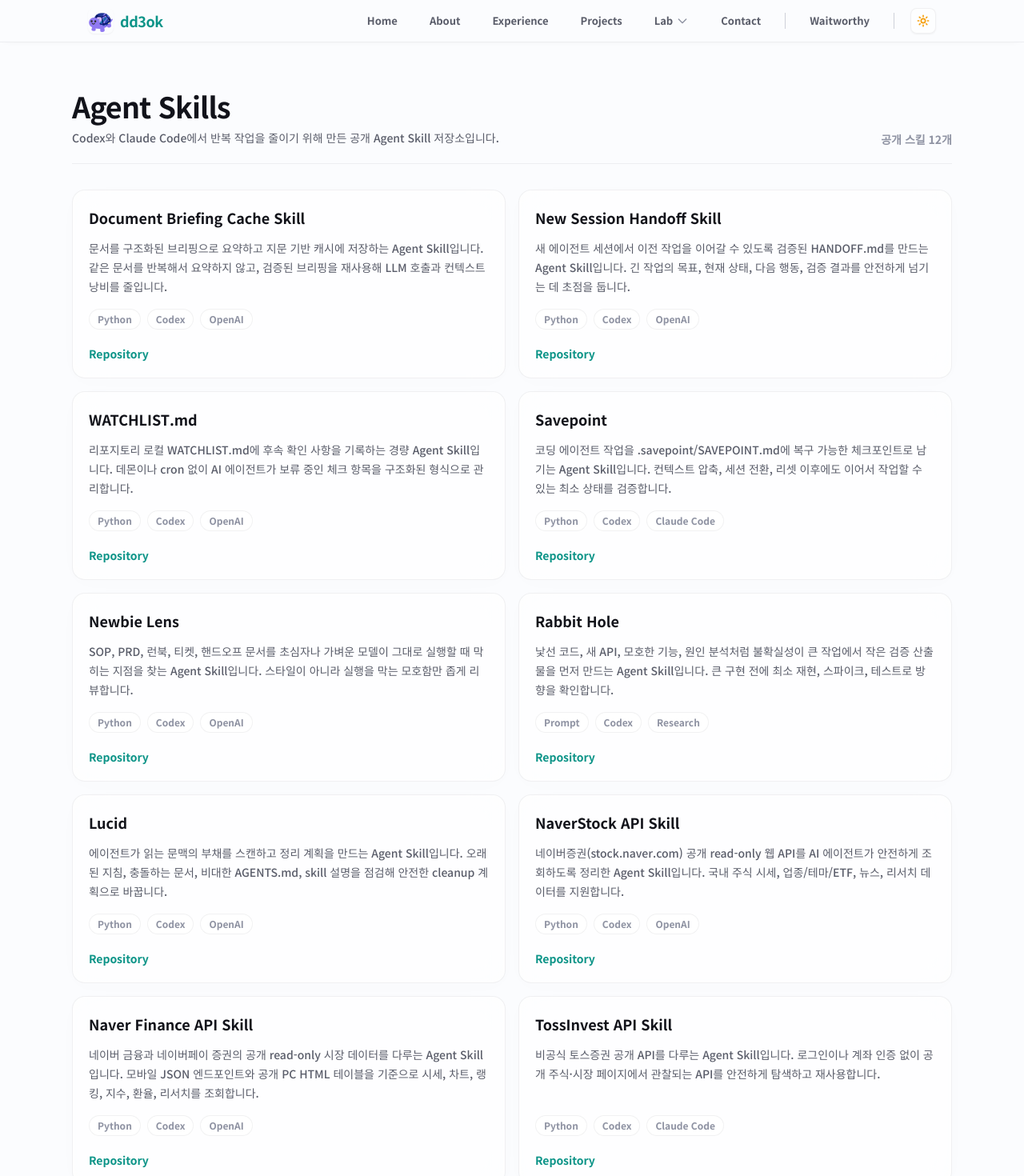
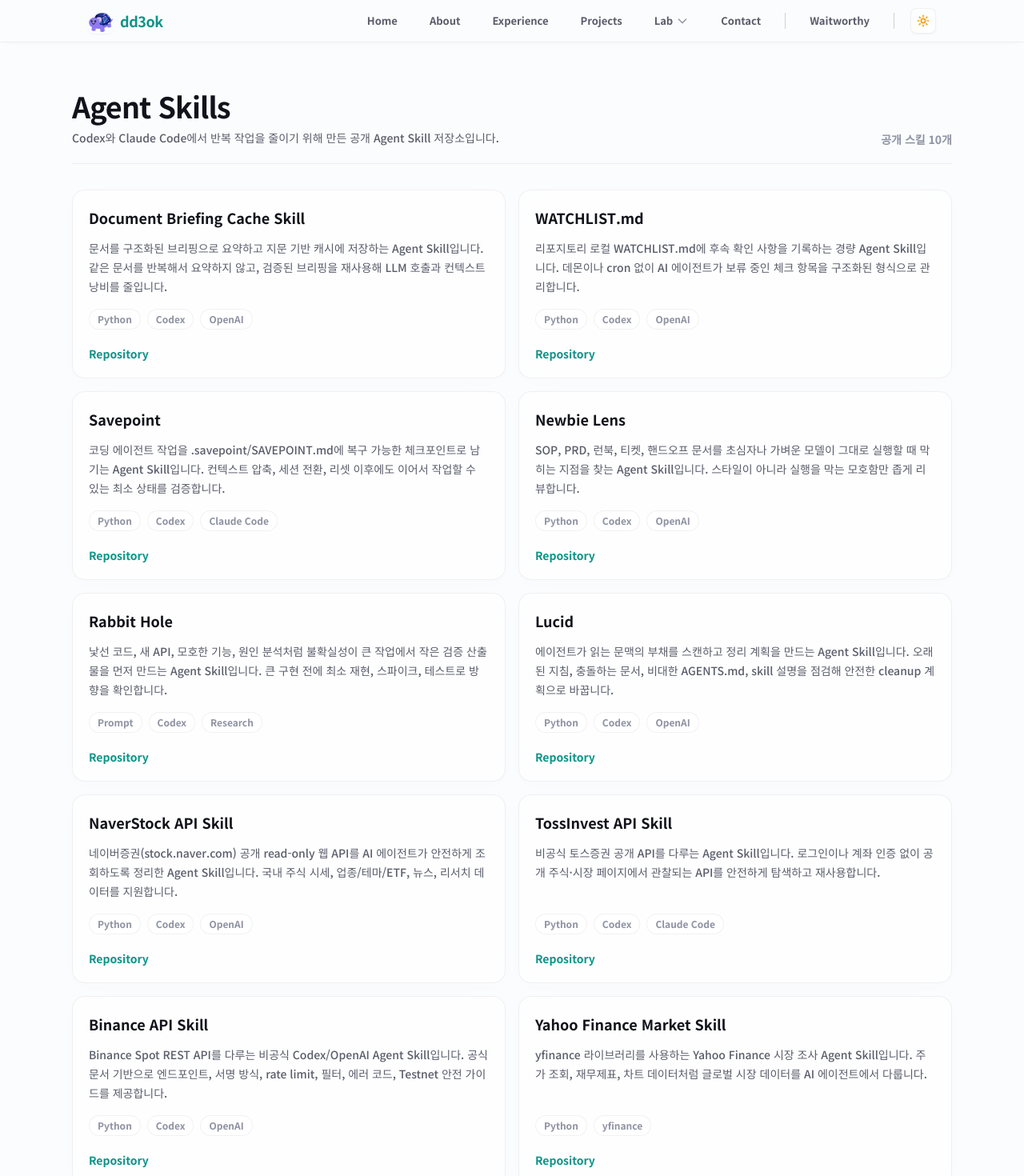
Before and after one commit to dd3ok/dd3ok.github.io, a Next.js app: page /agent-skills in a window 1280 px wide. Shown: the top 1470 px of the page at 80% size. Built offline with nearby package versions, Linux system fonts and the light colour scheme.

Commit message:
chore: remove retired agent skills

```diff
--- a/scripts/smoke-check.mjs
+++ b/scripts/smoke-check.mjs
@@ -42,7 +42,6 @@ const contentChecks = {
     'Rabbit Hole',
     'Lucid',
     'NaverStock API Skill',
-    'Naver Finance API Skill',
     'WATCHLIST.md',
   ],
   'out/notes/index.html': [
@@ -114,6 +113,8 @@ const absentContentChecks = {
     'Open Source Agent Skills | dd3ok | dd3ok',
     'Finance API Skills',
     'Productivity Skills',
+    'New Session Handoff Skill',
+    'Naver Finance API Skill',
   ],
 }
 
--- a/src/app/agent-skills/page.tsx
+++ b/src/app/agent-skills/page.tsx
@@ -7,7 +7,7 @@ import { agentSkills } from '@/data/agentSkills'
 const programmingLanguages = new Set(['Python', 'TypeScript', 'JavaScript', 'Go', 'Rust'])
 
 const pageDescription =
-    'dd3ok가 공개한 AI Agent Skill 저장소 모음입니다. 세션 인수인계, 문서 브리핑, 실행 모호성 리뷰, 컨텍스트 정리, 시장 데이터 조회처럼 반복되는 에이전트 작업을 다룹니다.'
+    'dd3ok가 공개한 AI Agent Skill 저장소 모음입니다. 문서 브리핑, 실행 모호성 리뷰, 컨텍스트 정리, 시장 데이터 조회처럼 반복되는 에이전트 작업을 다룹니다.'
 
 export const metadata: Metadata = {
     title: 'Open Source Agent Skills',
@@ -17,10 +17,8 @@ export const metadata: Metadata = {
         'codex skill',
         'openai skill',
         'AI coding agent',
-        'session handoff',
         'document summarization',
         'context hygiene',
-        'Naver Finance API',
         'TossInvest API',
         'Binance API skill',
         'Yahoo Finance skill',
--- a/src/data/agentSkills.ts
+++ b/src/data/agentSkills.ts
@@ -16,23 +16,6 @@ export const agentSkills: AgentSkill[] = [
             'briefing',
             'agent skill',
             '문서 요약',
-        ],
-    },
-    {
-        id: 'new-session-handoff-skill',
-        title: 'New Session Handoff Skill',
-        description:
-            '새 에이전트 세션에서 이전 작업을 이어갈 수 있도록 검증된 HANDOFF.md를 만드는 Agent Skill입니다. 긴 작업의 목표, 현재 상태, 다음 행동, 검증 결과를 안전하게 넘기는 데 초점을 둡니다.',
-        shortDescription: '세션 핸드오프',
-        tech: ['Python', 'Codex', 'OpenAI'],
-        github: 'https://github.com/dd3ok/new-session-handoff-skill',
-        category: 'workflow',
-        keywords: [
-            'session handoff',
-            'agent continuity',
-            'HANDOFF.md',
-            'coding agent',
-            '세션 인수인계',
         ],
     },
     {
@@ -138,23 +121,6 @@ export const agentSkills: AgentSkill[] = [
         ],
     },
     {
-        id: 'naverfinance-api-skill',
-        title: 'Naver Finance API Skill',
-        description:
-            '네이버 금융과 네이버페이 증권의 공개 read-only 시장 데이터를 다루는 Agent Skill입니다. 모바일 JSON 엔드포인트와 공개 PC HTML 테이블을 기준으로 시세, 차트, 랭킹, 지수, 환율, 리서치를 조회합니다.',
-        shortDescription: '네이버 금융 API',
-        tech: ['Python', 'Codex', 'OpenAI'],
-        github: 'https://github.com/dd3ok/naverfinance-api-skill',
-        category: 'finance',
-        keywords: [
-            'Naver Finance',
-            '네이버페이 증권',
-            'market data',
-            'stock chart',
-            'market index',
-        ],
-    },
-    {
         id: 'tossinvest-api-skill',
         title: 'TossInvest API Skill',
         description:
```
